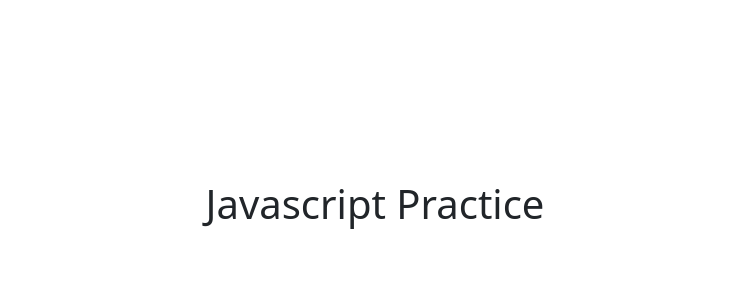
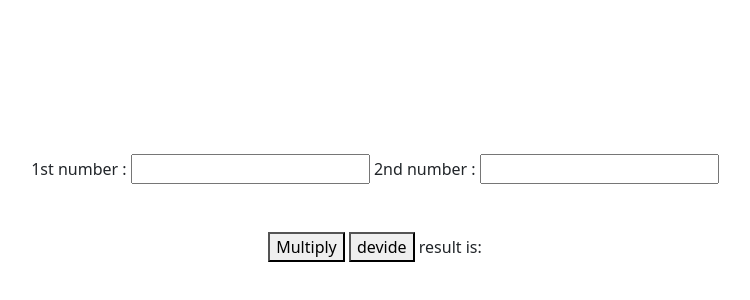
Before and after one commit to mdmidulhosen/javascript-practice, a plain HTML site: page index.html in a window 1280 px wide. Shown: the part 192-492 px from the top of the page, without its empty margins (265-1015 px from the left). Drawn offline with nearby package versions, Linux system fonts and the light colour scheme.

Commit message:
devide and multiply any number, which is come from input field

```diff
--- a/assets/js/main.js
+++ b/assets/js/main.js
@@ -1,4 +1,23 @@
 
+
+
+function multiply(){
+    var first  = document.getElementById('firstNumber').value;
+    var second = document.getElementById('secondNumber').value;
+
+     document.getElementById("result").innerHTML = first * second;
+}
+
+function devide(){
+    var first  = document.getElementById('firstNumber').value;
+    var second = document.getElementById('secondNumber').value;
+
+     document.getElementById("result").innerHTML = first / second;
+}
+
+// var today = new Date()
+// var crhis = new Date(today.getFullYear())
+// console.log(crhis)
 
 
 /*Find 1st January be a Sunday between a range of years */
--- a/index.html
+++ b/index.html
@@ -18,7 +18,17 @@
 
 <div class="container">
     <div class="row text-center alignt-center" style="height: 100vh;">
-        <h1>Javascript Practice</h1>
+        <div class="content-wrapper">
+            <div class="div1">
+                1st number : <input type="text" name="" id="firstNumber">
+                2nd number : <input type="text" name="" id="secondNumber">
+            </div>
+            <div class="div2 mt-5">
+                <button type="button btn btn-md btn-success" onclick="multiply()">Multiply</button>
+                <button type="button btn btn-md btn-danger" onclick="devide()">devide</button>
+                <span>result is: <span id="result"></span></span>
+            </div>
+        </div>
     </div>
 </div>
 
```
